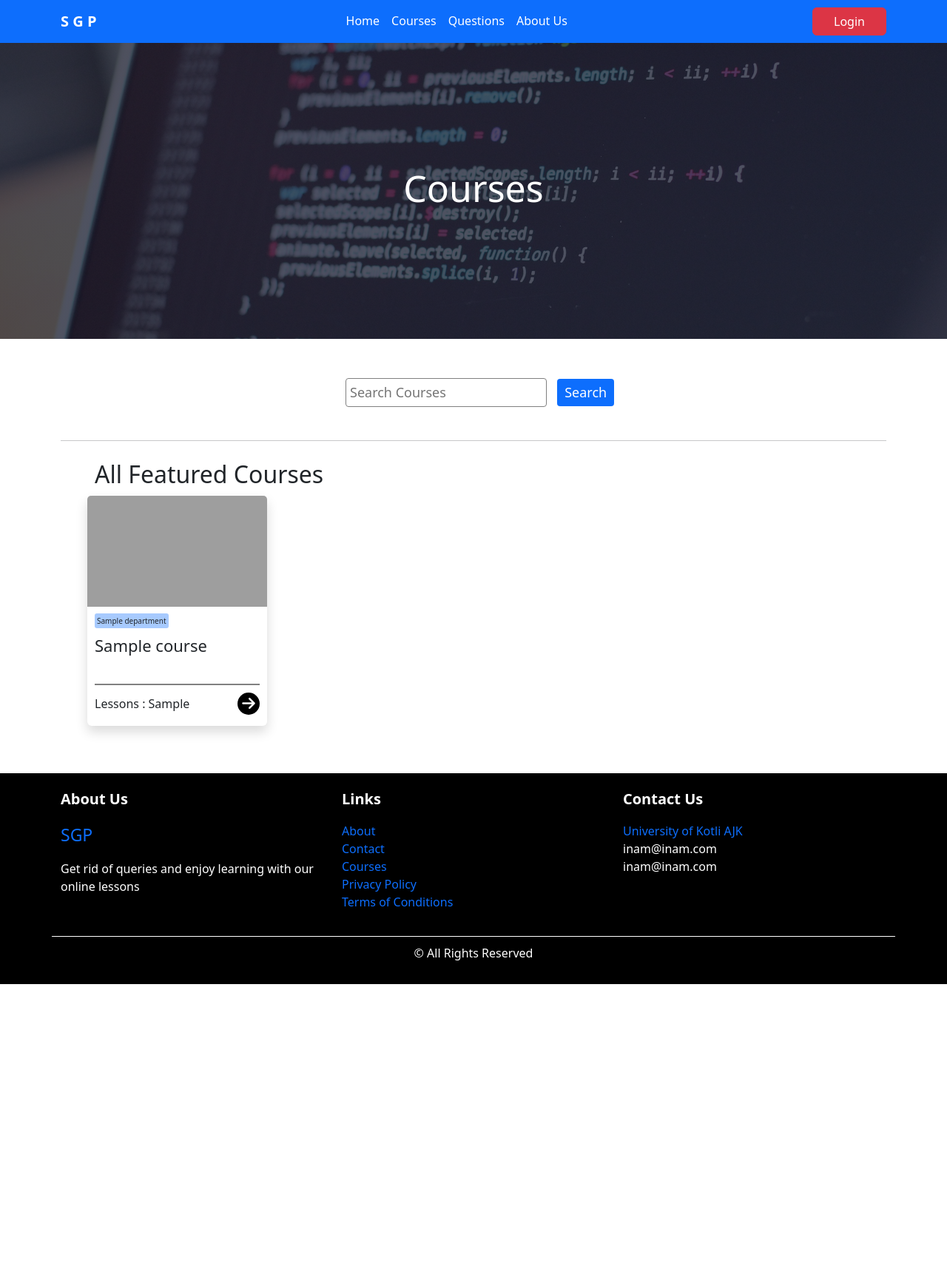
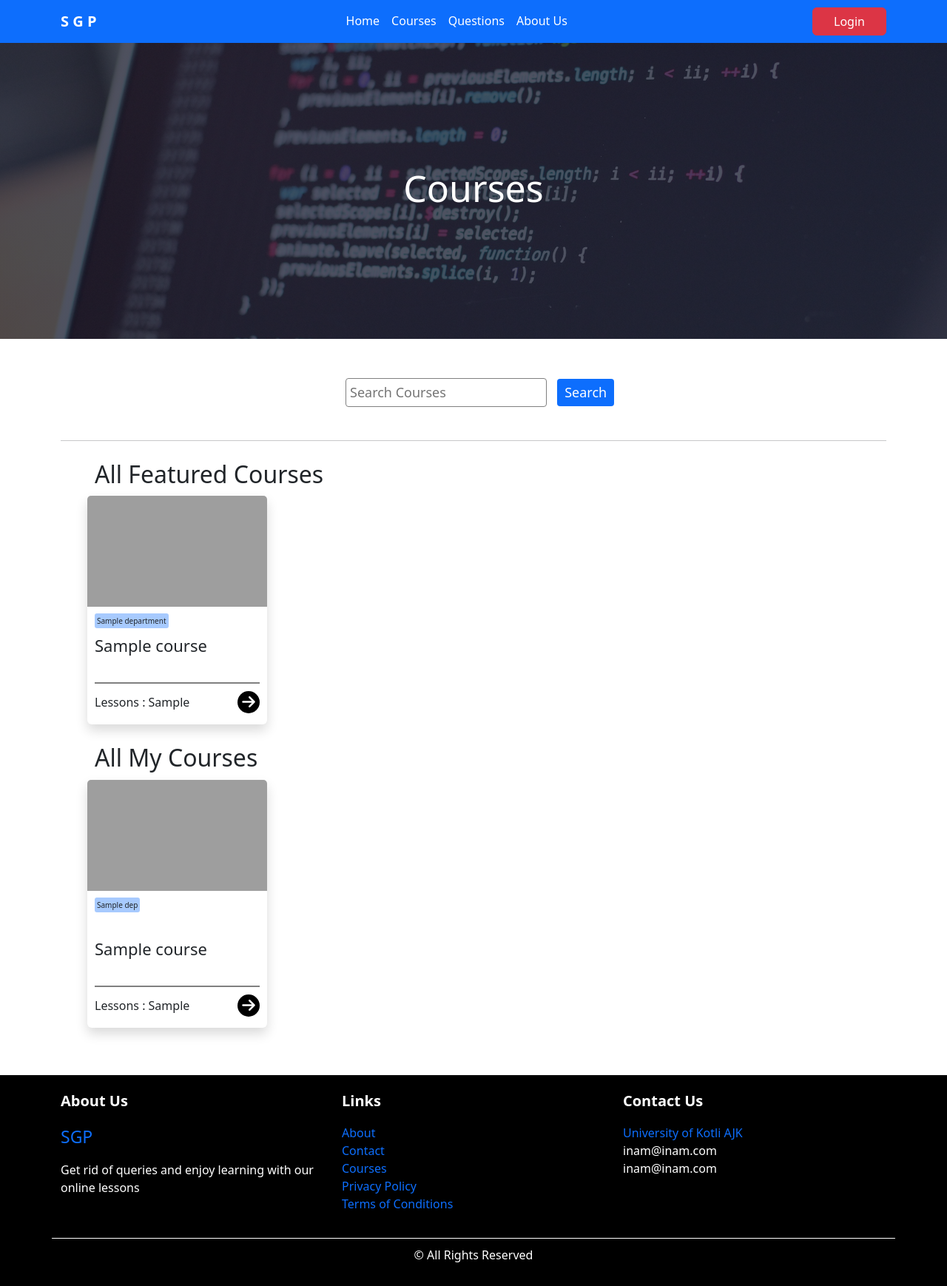
Before and after one commit to inaamilyas/sgp, a Django app: template StudyGuidelinePortal/templates/courses.html in a window 1280 px wide. Shown: the whole page at 74% size. Before the commit the page ends 1330 px from the top, so only its background shows below. Run offline with Django 3.2, Linux system fonts and the light colour scheme; the template is opened without the code that fills it: most values are stand-ins (such as "Sample title", 1, 10 or a date in 2020); some libraries are stand-ins or nearby versions; grey boxes are pictures that could not be loaded.

Commit message:
Before implementing many to many relationship in courses and department

```diff
--- a/StudyGuidelinePortal/admin.py
+++ b/StudyGuidelinePortal/admin.py
@@ -12,6 +12,7 @@ admin.site.register(Like)
 admin.site.register(Profile)
 admin.site.register(Department)
 admin.site.register(LessonWatchTime)
+admin.site.register(MyCourse)
 
 
 # @admin.register(Review)
--- a/StudyGuidelinePortal/static/css/style.css
+++ b/StudyGuidelinePortal/static/css/style.css
@@ -374,6 +374,12 @@ footer {
     padding: 5px 10px;
 }
 
+.course-info .dep_list {
+    height: 50px;
+    width: 100%;
+    overflow-y: hidden;
+}
+
 .course-info small {
     background: #0d6efd5c;
     border-radius: 3px;
@@ -386,8 +392,12 @@ footer {
     padding: 5px 0px;
     font-size: 22px;
     margin: 5px 0px;
-    height: 65px;
+    height: 63px;
     overflow: hidden;
+    text-overflow: ellipsis;
+    display: -webkit-box;
+    -webkit-line-clamp: 2;
+    -webkit-box-orient: vertical;
 }
 
 .course-meta {
@@ -632,8 +642,9 @@ li.lesson-item a:hover {
 .rating-btn {
     margin-left: 10px;
 }
-.login-overlay{
-   position: absolute;
+
+.login-overlay {
+    position: absolute;
     width: fit-content;
     background: #00000082;
     padding: 5px 20px;
--- a/StudyGuidelinePortal/templates/courses.html
+++ b/StudyGuidelinePortal/templates/courses.html
@@ -69,6 +69,49 @@
 
                 </div>
             </div>
+
+
+            <div class="col-md-12 px-5">
+                <h2 class="course-heading">All My Courses</h2>
+                <div class="row">
+
+                    <!-- Course Card  -->
+                    {% for course, first_lesson, no_of_lessons in mycourses %}
+                    <div class="col-sm-6 col-md-4 col-xl-3 mb-3">
+                        <div class="card course-card border-0 p-0 shadow">
+                            <div class="course-img">
+                                <img src="/media/{{course.course_pic}}" alt="">
+                                <!-- <img src="/static/images/course/coursecard.PNG" alt=""> -->
+                            </div>
+                            <div class="course-info">
+                                <div class="dep_list">
+                                    {% for dep in course.department.all %}
+                                    <small class="category">{{dep.dep_name}}</small>
+                                    {% endfor %}
+                                </div>
+
+                                <h4>{{course.course_name}}</h4>
+                                <div class="course-meta">
+                                    <span style="font-size: 16px;">Lessons : {{no_of_lessons}}</span>
+                                    <!-- <a href="/{{course.course_slug}}/{{first_lesson}}" class="course-link"><i
+                                            class="fa-sharp fa-solid fa-arrow-right"></i>
+                                    </a> -->
+                                    {% if first_lesson %}
+                                    <a href="/{{course.course_slug}}/{{first_lesson}}" class="course-link"><i
+                                            class="fa-sharp fa-solid fa-arrow-right"></i>
+                                    </a>
+                                    {% else %}
+                                    <button disabled class="course-link"><i class="fa-sharp fa-solid fa-arrow-right text-center"></i>
+                                    </button>
+                                    {% endif %}
+                                </div>
+                            </div>
+                        </div>
+                    </div>
+                    {% endfor %}
+
+                </div>
+            </div>
         </div>
     </section>
 </div>
--- a/StudyGuidelinePortal/urls.py
+++ b/StudyGuidelinePortal/urls.py
@@ -41,7 +41,7 @@ urlpatterns = [
     path('change-password/', changePassword, name='ChangePassword'),
     path('logout/', handleLogout, name='Logout'),
     path('profile/', profile, name='Profile'),
-    # path('about/', about, name='About'),
+    path('about/', about, name='About'),
 
     path('reviews/', handleLessonReviews, name='Reviews'),
     path('ans-like/', ansLike, name='AnsLike'),
```
Also changed, not shown: SGP/settings.py (+1 -8 lines), SGP/urls.py (+0 -15 lines), StudyGuidelinePortal/models.py (+18 -4 lines), StudyGuidelinePortal/templates/about.html (added, +10 -0 lines), StudyGuidelinePortal/views.py (+28 -9 lines), StudyGuidelinePortal/migrations/0009_mycourse.py (added), media/images/course/1622358489297.jpg (added).
